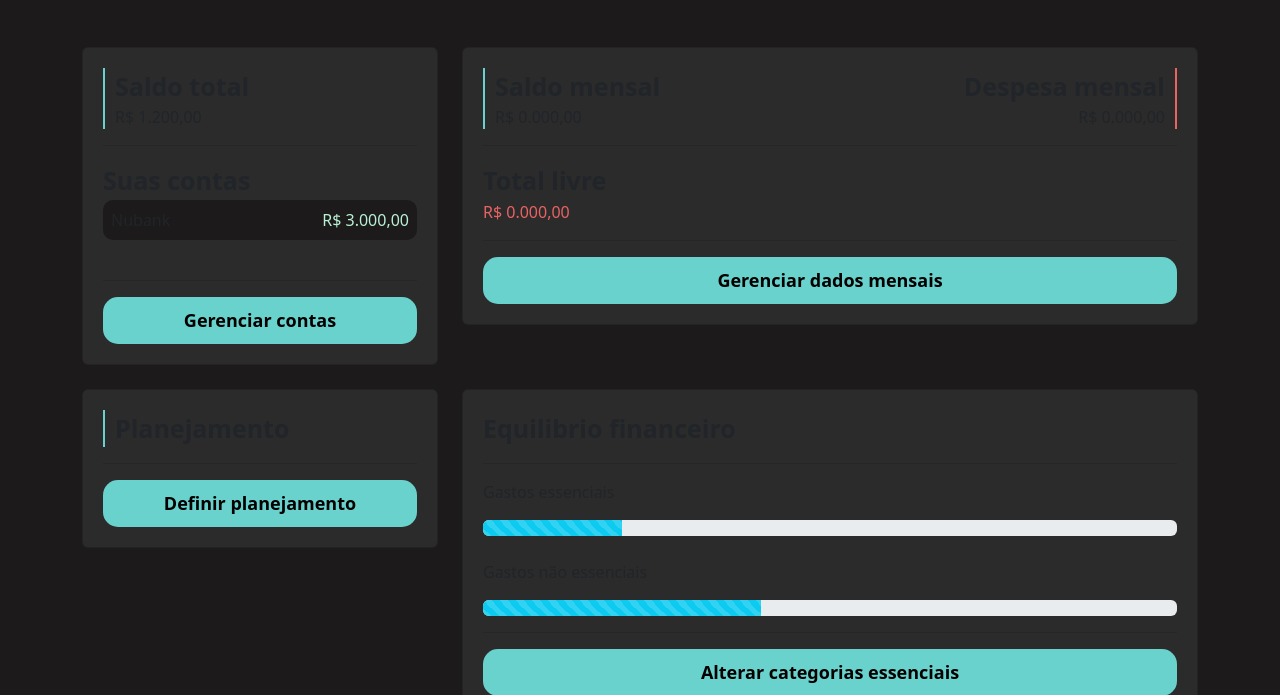
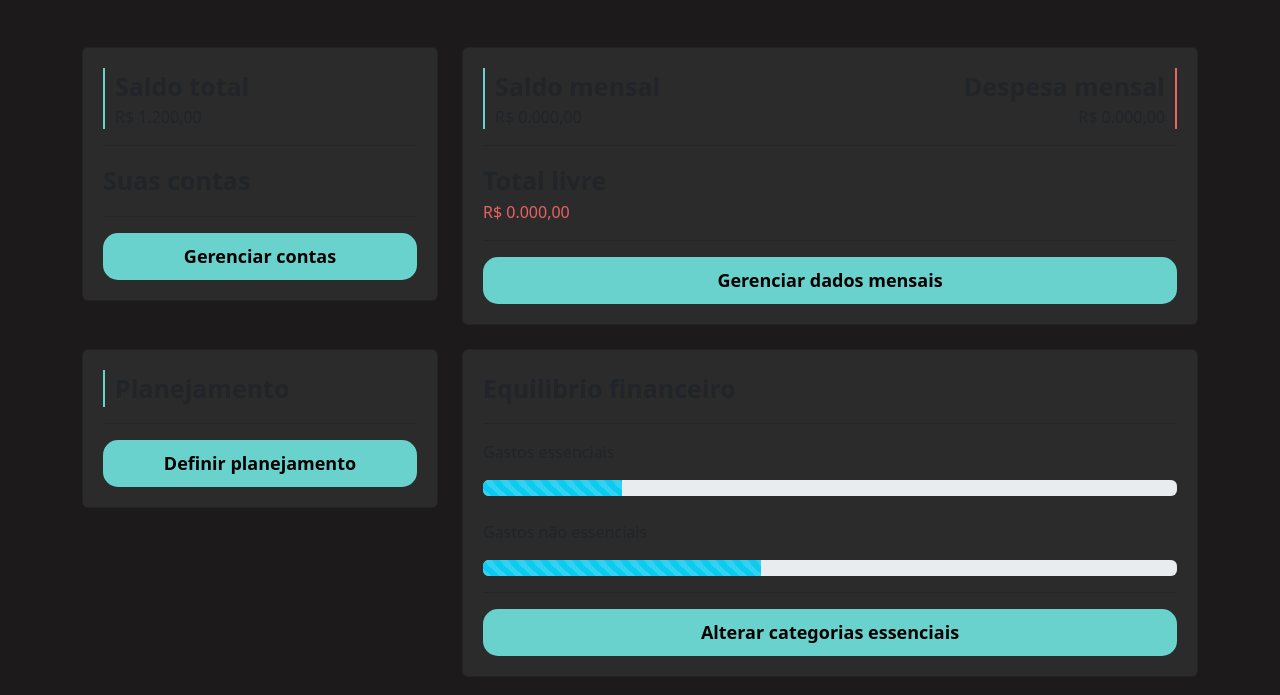
Before and after one commit to laydedre/Django, a Django app: page /perfil/home/ in a window 1280 px wide. Shown: the part 185-880 px from the top of the page. Run offline with Django 4.2, Linux system fonts and the light colour scheme.

Commit message:
atualização

```diff
--- a/perfil/templates/home.html
+++ b/perfil/templates/home.html
@@ -59,18 +59,18 @@
                     <span class="fonte-destaque">Suas contas</span>
 
                     <div class="div-contas">
+                        {% for conta in contas %}
+                                <div class="lista-conta">
+                                    <span>{{ conta.apelido }}</span>
+                               <span class="total-conta">{{conta.valor}}</span>
+                          </div>
+                          <br>
+                        {% endfor %}
+                   </div>
 
-                            <div class="lista-conta">
-                                <span>Nubank</span>
-                                <span class="total-conta">R$ 3.000,00</span>
-                            </div>
-                            <br>
+                    <hr class="hr-borda">
+                    <a href="{% url 'gerenciar' %}" class="botao-principal">Gerenciar contas</a>
 
-
-
-                    </div>
-                    <hr class="hr-borda">
-                    <a href="#" class="botao-principal">Gerenciar contas</a>
                 </div>
 
             </div>
```
Also changed, not shown: db.sqlite3.
